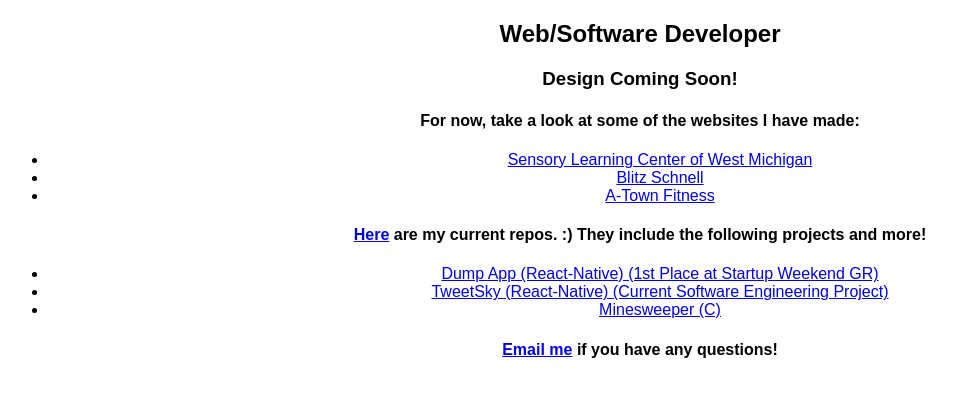
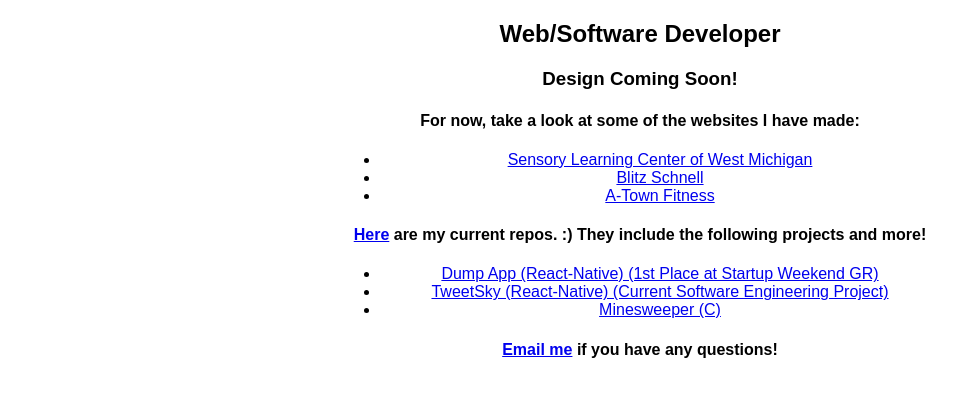
Before and after one commit to MattConflitti/MattConflitti.github.io, a plain HTML site: page index.html in a window 1280 px wide. Shown: the part 188-584 px from the top of the page, without its empty margins (0-956 px from the left). Drawn offline with Linux system fonts and the light colour scheme.

Commit message:
Update index.html

```diff
--- a/index.html
+++ b/index.html
@@ -2,9 +2,12 @@
 	<head>
 		<title>Matt Conflitti's Github Portfolio</title>
 		<style>
-			body {text-align:center;
-			      margin-top:150px;
-			      font-family:sans-serif;
+			body {
+				text-align:center;
+			      	font-family:sans-serif;
+				width: 600px;
+				margin:  0 auto;
+				margin-top:150px;
 			     }
 		</style>
 	</head>
```
